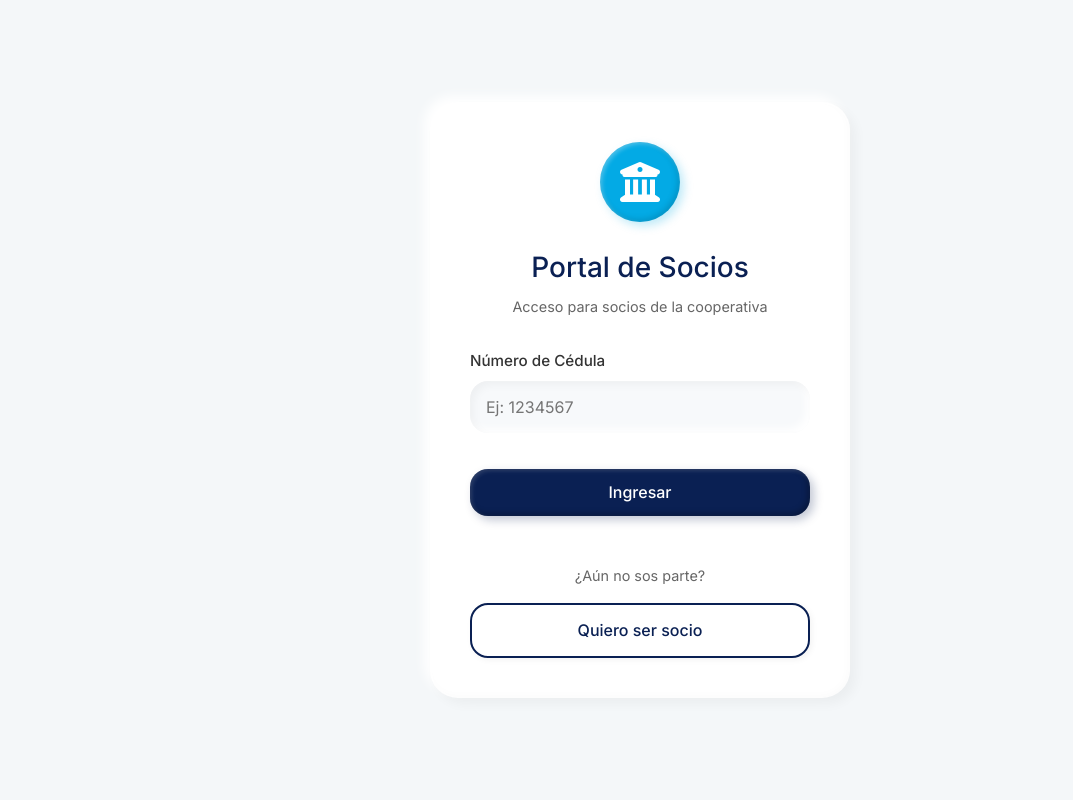
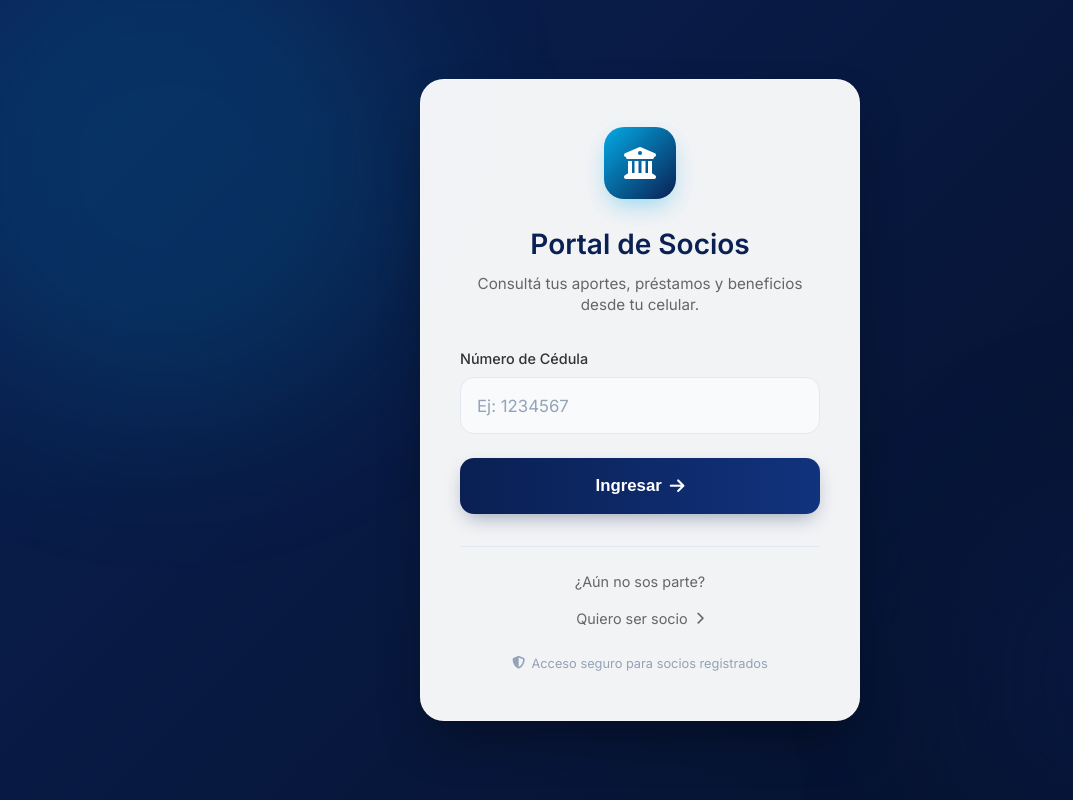
Before and after one commit to equantum-py/portal-cooperativo, a React (Vite) app: page /login in a window 1280 px wide. Shown: the whole page, without its empty margins (0-1073 px from the left). Built offline with nearby package versions, Linux system fonts and the light colour scheme; no server answers.

Commit message:
Rediseñar login socio y admin con estilo fintech

```diff
--- /dev/null
+++ b/src/components/auth/AuthLayout.tsx
@@ -0,0 +1,21 @@
+import React from 'react';
+
+interface AuthLayoutProps {
+  children: React.ReactNode;
+  type?: 'socio' | 'admin';
+}
+
+const AuthLayout: React.FC<AuthLayoutProps> = ({ children, type = 'socio' }) => {
+  return (
+    <div className="auth-page">
+      <div className="auth-background"></div>
+      <div className="auth-content-wrapper">
+        <div className={`auth-card ${type === 'socio' ? 'auth-card-socio' : 'auth-card-admin'}`}>
+          {children}
+        </div>
+      </div>
+    </div>
+  );
+};
+
+export default AuthLayout;
--- a/src/index.css
+++ b/src/index.css
@@ -150,21 +150,220 @@ h1, h2, h3, h4 {
   padding: 1.75rem; margin-bottom: 1rem;
 }
 
-/* Auth Layout */
-.auth-wrapper {
-  min-height: 100vh; display: flex; align-items: center; justify-content: center; padding: 1.5rem;
+/* Auth Layout - Premium Fintech Redesign */
+.auth-page {
+  min-height: 100vh;
+  display: flex;
+  position: relative;
+  overflow: hidden;
+  font-family: var(--font-family);
 }
+
+.auth-background {
+  position: absolute;
+  top: 0; left: 0; right: 0; bottom: 0;
+  background: linear-gradient(135deg, #0A2053 0%, #05102a 100%);
+  z-index: 1;
+}
+
+/* Subtle animated background elements */
+.auth-background::before, .auth-background::after {
+  content: '';
+  position: absolute;
+  border-radius: 50%;
+  filter: blur(80px);
+  z-index: 1;
+  animation: float 20s infinite ease-in-out alternate;
+}
+
+.auth-background::before {
+  width: 500px; height: 500px;
+  background: rgba(3, 170, 229, 0.15);
+  top: -100px; left: -100px;
+}
+
+.auth-background::after {
+  width: 400px; height: 400px;
+  background: rgba(10, 32, 83, 0.4);
+  bottom: -50px; right: -50px;
+  animation-delay: -5s;
+}
+
+.auth-content-wrapper {
+  position: relative;
+  z-index: 10;
+  width: 100%;
+  display: flex;
+  align-items: center;
+  justify-content: center;
+  padding: 1.5rem;
+}
+
+/* Auth Cards */
 .auth-card {
-  width: 100%; max-width: 420px; background-color: var(--color-white);
-  border-radius: var(--radius-lg);
-  box-shadow: var(--clay-shadow-light);
-  padding: 2.5rem;
+  width: 100%;
+  max-width: 440px;
+  border-radius: 24px;
+  padding: 3rem 2.5rem;
+  animation: fadeSlideUp 0.6s cubic-bezier(0.16, 1, 0.3, 1) forwards;
+  opacity: 0;
+  transform: translateY(30px);
 }
-.brand-icon {
-  width: 80px; height: 80px; background-color: var(--color-secondary); color: var(--color-white);
-  border-radius: 50%; display: flex; align-items: center; justify-content: center;
-  margin: 0 auto 1.5rem; font-size: 2.5rem;
-  box-shadow: var(--clay-shadow-btn-secondary);
+
+.auth-card-socio {
+  background: rgba(255, 255, 255, 0.95);
+  backdrop-filter: blur(20px);
+  -webkit-backdrop-filter: blur(20px);
+  box-shadow: 0 25px 50px -12px rgba(0, 0, 0, 0.4), 0 0 0 1px rgba(255,255,255,0.2) inset;
+}
+
+.auth-card-admin {
+  background: #FFFFFF;
+  box-shadow: 0 20px 40px -10px rgba(0, 0, 0, 0.3);
+  border-top: 6px solid var(--color-primary);
+}
+
+.auth-brand-icon {
+  width: 72px; height: 72px;
+  background: linear-gradient(135deg, var(--color-secondary), var(--color-primary));
+  color: var(--color-white);
+  border-radius: 20px;
+  display: flex; align-items: center; justify-content: center;
+  margin: 0 auto 1.5rem;
+  font-size: 2rem;
+  box-shadow: 0 10px 25px -5px rgba(3, 170, 229, 0.4);
+  animation: scaleIn 0.5s cubic-bezier(0.16, 1, 0.3, 1) 0.2s forwards;
+  opacity: 0;
+  transform: scale(0.9);
+}
+
+.auth-title {
+  font-size: 1.75rem;
+  font-weight: 600;
+  color: var(--color-primary);
+  margin-bottom: 0.5rem;
+  text-align: center;
+}
+
+.auth-subtitle {
+  color: var(--color-text-light);
+  font-size: 0.95rem;
+  text-align: center;
+  margin-bottom: 2rem;
+  line-height: 1.4;
+}
+
+/* Auth Inputs */
+.auth-input-group {
+  margin-bottom: 1.5rem;
+  position: relative;
+}
+
+.auth-input-label {
+  display: block;
+  margin-bottom: 0.5rem;
+  color: var(--color-text);
+  font-weight: 500;
+  font-size: 0.9rem;
+}
+
+.auth-input {
+  width: 100%;
+  padding: 1.1rem 1rem;
+  background-color: #F8FAFC;
+  border: 1.5px solid #E2E8F0;
+  border-radius: 14px;
+  font-family: var(--font-family);
+  font-size: 1.05rem;
+  color: var(--color-text);
+  transition: all 0.3s ease;
+}
+
+.auth-input:focus {
+  outline: none;
+  background-color: #FFFFFF;
+  border-color: var(--color-secondary);
+  box-shadow: 0 0 0 4px rgba(3, 170, 229, 0.1);
+}
+
+.auth-input::placeholder {
+  color: #94A3B8;
+}
+
+/* Auth Buttons */
+.auth-button {
+  width: 100%;
+  padding: 1.1rem;
+  background: linear-gradient(to right, var(--color-primary), #11327D);
+  color: white;
+  border: none;
+  border-radius: 14px;
+  font-size: 1.05rem;
+  font-weight: 600;
+  cursor: pointer;
+  transition: all 0.3s ease;
+  box-shadow: 0 8px 20px -6px rgba(10, 32, 83, 0.4);
+  display: flex;
+  justify-content: center;
+  align-items: center;
+  gap: 0.5rem;
+}
+
+.auth-button:hover:not(:disabled) {
+  transform: translateY(-2px);
+  box-shadow: 0 12px 25px -8px rgba(10, 32, 83, 0.5);
+}
+
+.auth-button:active:not(:disabled) {
+  transform: translateY(1px);
+}
+
+.auth-button:disabled {
+  opacity: 0.7;
+  cursor: not-allowed;
+}
+
+.auth-link {
+  color: var(--color-text-light);
+  font-size: 0.9rem;
+  text-decoration: none;
+  transition: color 0.2s ease;
+  display: flex;
+  align-items: center;
+  justify-content: center;
+  gap: 0.5rem;
+}
+
+.auth-link:hover {
+  color: var(--color-primary);
+}
+
+.auth-security-text {
+  font-size: 0.8rem;
+  color: #94A3B8;
+  text-align: center;
+  margin-top: 1.5rem;
+  display: flex;
+  align-items: center;
+  justify-content: center;
+  gap: 0.4rem;
+}
+
+/* Animaciones */
+@keyframes fadeSlideUp {
+  0% { opacity: 0; transform: translateY(30px); }
+  100% { opacity: 1; transform: translateY(0); }
+}
+
+@keyframes scaleIn {
+  0% { opacity: 0; transform: scale(0.9); }
+  100% { opacity: 1; transform: scale(1); }
+}
+
+@keyframes float {
+  0% { transform: translate(0, 0); }
+  50% { transform: translate(30px, 30px); }
+  100% { transform: translate(0, 0); }
 }
 
 /* Status Badges Claymorfismo */
@@ -184,7 +383,8 @@ td { border-bottom: 1px solid rgba(0,0,0,0.03) !important; padding: 12px 10px !i
 
 /* Responsive adjustments */
 @media (max-width: 768px) {
-  .auth-card { padding: 1.5rem; border-radius: var(--radius-md); }
+  .auth-card { padding: 2rem 1.5rem; border-radius: 20px; }
+  .auth-title { font-size: 1.5rem; }
   .card { padding: 1.25rem; border-radius: var(--radius-md); }
   .title-lg { font-size: 1.5rem; }
   .title-md { font-size: 1.15rem; }
--- a/src/pages/Login.tsx
+++ b/src/pages/Login.tsx
@@ -1,12 +1,17 @@
-import React, { useState } from 'react';
+import React, { useState, useEffect } from 'react';
 import { useNavigate, Link } from 'react-router-dom';
 import { authService } from '../services/authService';
+import AuthLayout from '../components/auth/AuthLayout';
 
 const Login: React.FC = () => {
   const [cedula, setCedula] = useState('');
   const [error, setError] = useState('');
   const [loading, setLoading] = useState(false);
   const navigate = useNavigate();
+
+  useEffect(() => {
+    authService.logout();
+  }, []);
 
   const handleLogin = async (e: React.FormEvent) => {
     e.preventDefault();
@@ -37,45 +42,49 @@ const Login: React.FC = () => {
   };
 
   return (
-    <div className="auth-wrapper">
-      <div className="auth-card">
-        <div className="brand-logo text-center mb-4">
-          <div className="brand-icon">
+    <AuthLayout type="socio">
+      <div className="auth-brand-icon">
         <i className="fa-solid fa-building-columns"></i>
       </div>
-          <h1 className="title-lg">Portal de Socios</h1>
-          <p className="text-muted">Acceso para socios de la cooperativa</p>
-        </div>
+      <h1 className="auth-title">Portal de Socios</h1>
+      <p className="auth-subtitle">Consultá tus aportes, préstamos y beneficios desde tu celular.</p>
 
       {error && (
-          <div style={{ backgroundColor: 'var(--color-danger)', color: 'var(--color-white)', padding: '0.75rem', borderRadius: 'var(--radius-md)', marginBottom: '1rem', textAlign: 'center', fontSize: '0.9rem' }}>
+        <div style={{ backgroundColor: 'var(--color-danger)', color: 'var(--color-white)', padding: '0.75rem', borderRadius: '12px', marginBottom: '1.5rem', textAlign: 'center', fontSize: '0.9rem' }}>
           {error}
         </div>
       )}
 
       <form onSubmit={handleLogin} noValidate>
-          <div className="form-group">
-            <label className="form-label">Número de Cédula</label>
+        <div className="auth-input-group">
+          <label className="auth-input-label">Número de Cédula</label>
           <input
             type="text"
-              className="form-control"
+            className="auth-input"
             placeholder="Ej: 1234567"
             value={cedula}
             onChange={(e) => setCedula(e.target.value)}
           />
         </div>
-          <button type="submit" className="btn btn-primary mt-2" disabled={loading}>
+
+        <button type="submit" className="auth-button" disabled={loading}>
           {loading ? 'Ingresando...' : 'Ingresar'}
+          {!loading && <i className="fa-solid fa-arrow-right"></i>}
         </button>
       </form>
 
       <div className="text-center mt-4">
-          <hr style={{ border: 0, borderTop: '1px solid var(--color-border)', marginBottom: '1rem' }} />
+        <hr style={{ border: 0, borderTop: '1px solid #E2E8F0', margin: '1.5rem 0' }} />
         <p className="text-muted mb-2">¿Aún no sos parte?</p>
-          <Link to="/register" className="btn btn-outline" style={{ display: 'block' }}>Quiero ser socio</Link>
+        <Link to="/register" className="auth-link">
+          Quiero ser socio <i className="fa-solid fa-chevron-right" style={{ fontSize: '0.8rem' }}></i>
+        </Link>
       </div>
+
+      <div className="auth-security-text">
+        <i className="fa-solid fa-shield-halved"></i> Acceso seguro para socios registrados
       </div>
-    </div>
+    </AuthLayout>
   );
 };
 
```
Also changed, not shown: src/pages/admin/AdminLogin.tsx (+35 -21 lines). Lines whose indentation alone changed are shown as unchanged.
